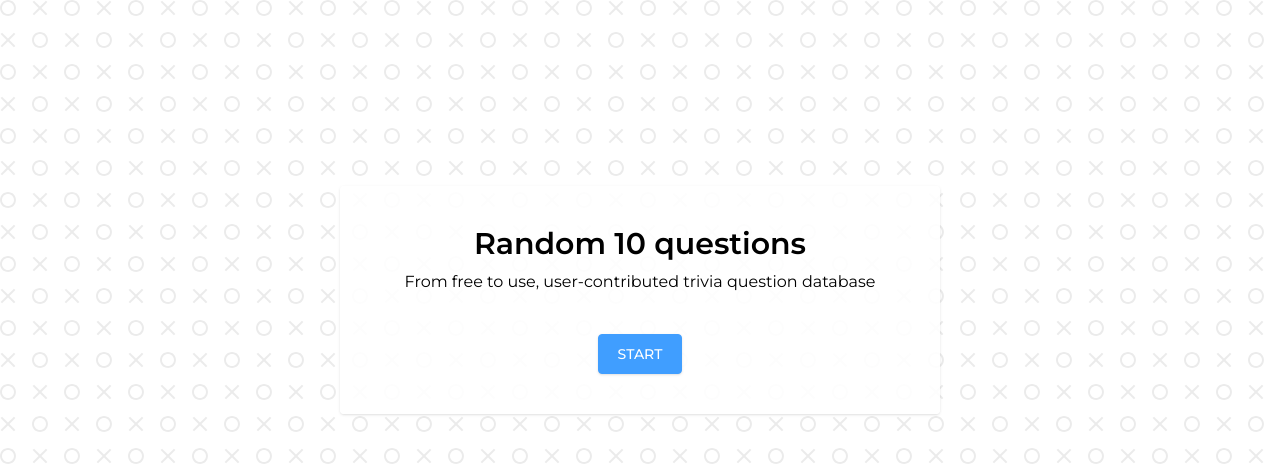
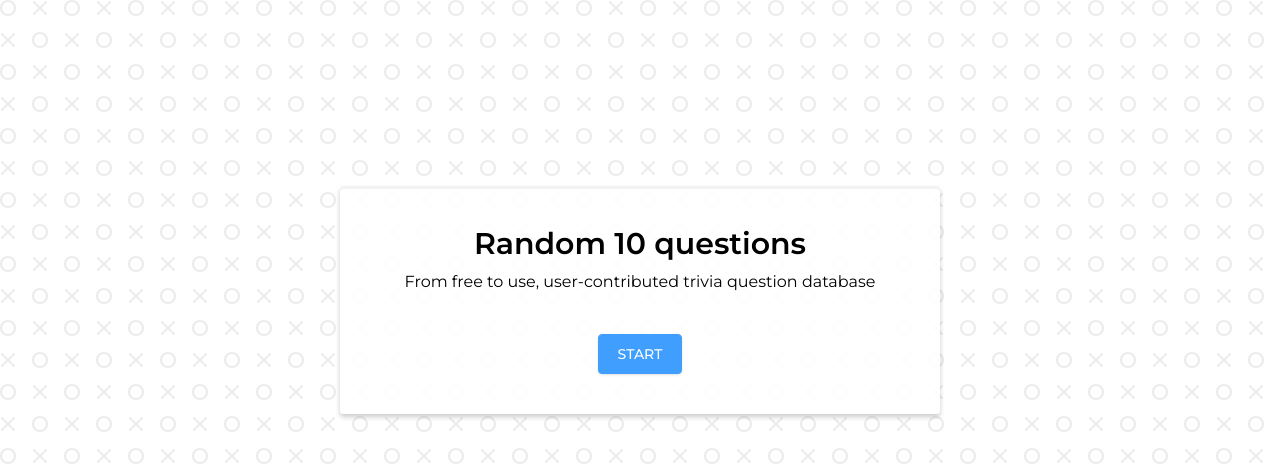
Before and after one commit to jakubhajduk53/quiz-2025, a Vue app: page / in a window 1280 px wide. Shown: the top 465 px of the page. Built offline with nearby package versions, Linux system fonts and the light colour scheme.

Commit message:
feat: update homeview

```diff
--- a/src/views/HomeView.vue
+++ b/src/views/HomeView.vue
@@ -16,7 +16,7 @@ onMounted(() => {
 
 <template>
   <div
-    class="flex flex-col justify-center items-center text-center gap-5 md:gap-10 sm:w-[600px] m-5 px-5 py-10 rounded-sm transform -translate-y-25 bg-white/90 shadow-sm"
+    class="flex flex-col justify-center items-center text-center gap-5 md:gap-10 sm:w-[600px] m-5 px-5 py-10 rounded-sm transform -translate-y-25 bg-white/90 shadow-[0px_3px_5px_hsla(0,0%,0%,20%)] inset-shadow-[0px_3px_0px_hsl(0,0%,95%)]"
   >
     <div class="flex flex-col items-center gap-1 md:gap-2">
       <div class="text-xl md:text-3xl font-semibold">Random 10 questions</div>
```
Also changed, not shown: src/style.css (+1 -0 lines).
